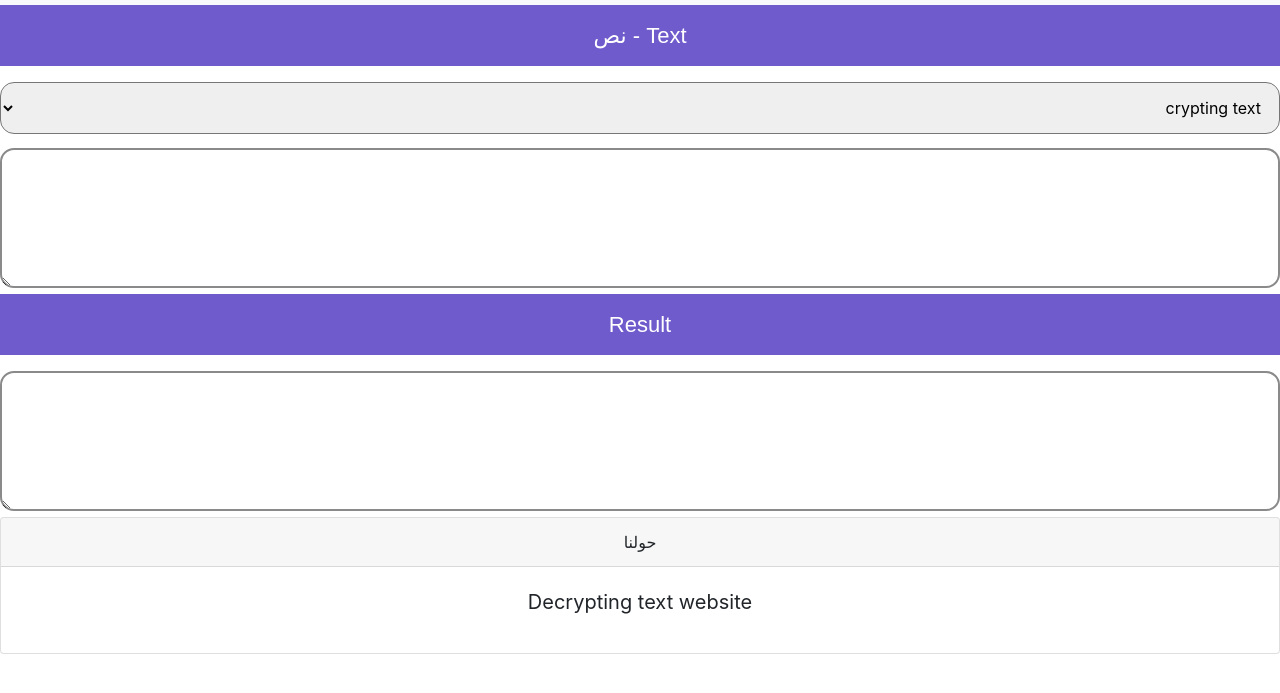
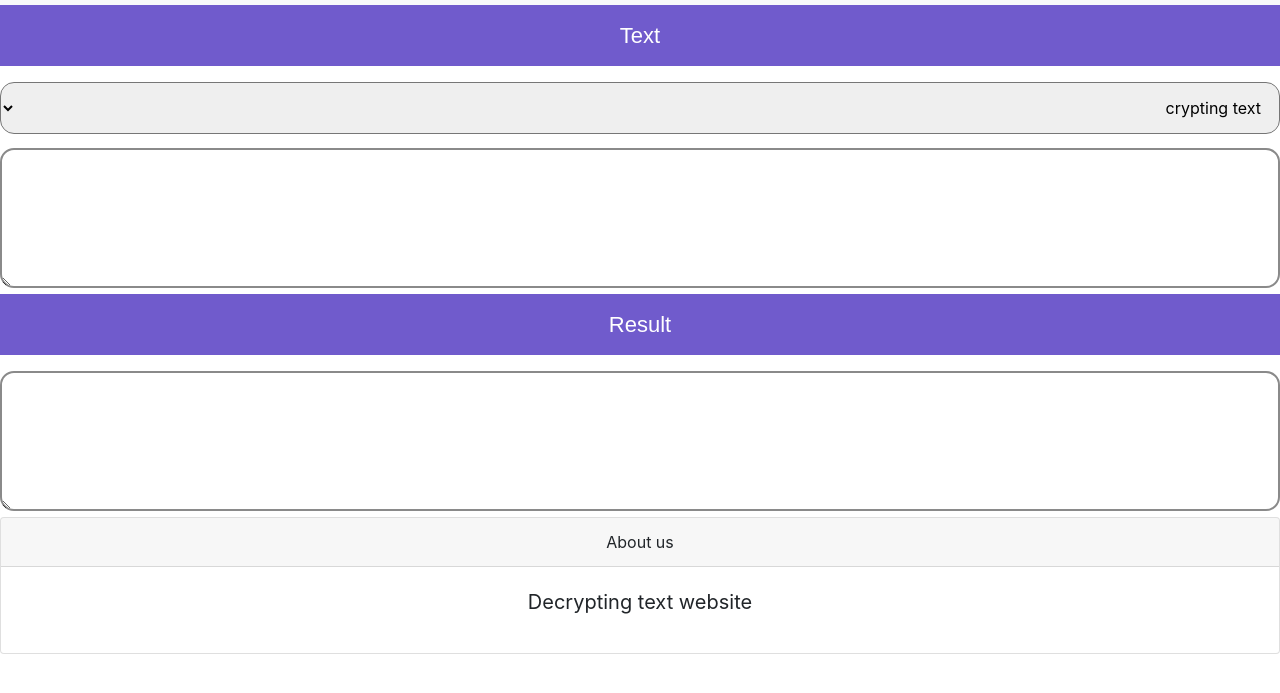
Before and after one commit to superALLEY/-Encryption-Decryption, a plain HTML site: page index.html in a window 1280 px wide. Shown: the part 81-774 px from the top of the page. Drawn offline with nearby package versions, Linux system fonts and the light colour scheme.

Commit message:
Update index.html

```diff
--- a/index.html
+++ b/index.html
@@ -51,7 +51,7 @@
 
            <main id="app">
 
-               <p>Text - نص</p>
+               <p>Text</p>
                <select id="select">
                    <option value="encode">crypting text</option>
                    <option value="decode">decrypting text</option>
@@ -68,7 +68,7 @@
 
            <div class="card">
             <div style="text-align: center;" class="card-header">
-              حولنا
+              About us
             </div>
             <div class="card-body" >
               <blockquote class="blockquote mb-0">
```
